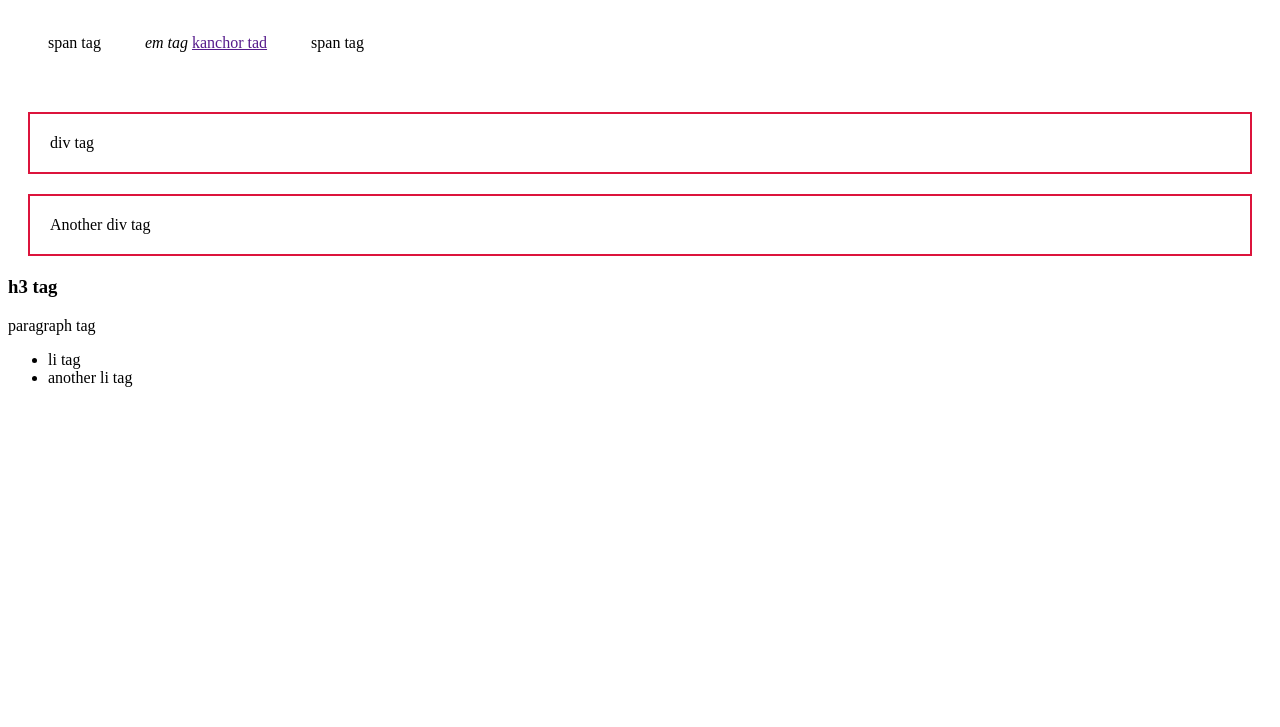
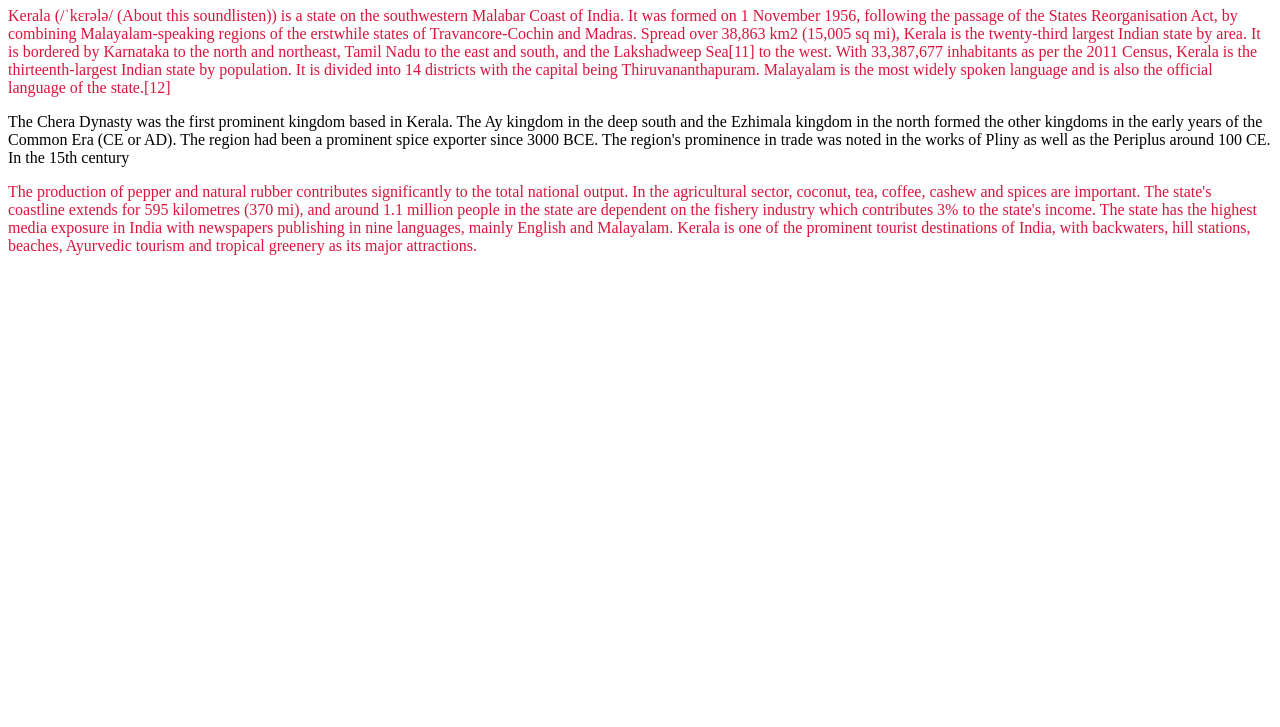
Before and after one commit to ritheesh4/Vonnue-Trainee-Ritheesh, a plain HTML site: page index.html in a window 1280 px wide. Shown: the part 73-800 px from the top of the page. Drawn offline with Linux system fonts and the light colour scheme.

Commit message:
Initial commit

```diff
--- a/index.html
+++ b/index.html
@@ -3,35 +3,42 @@
 
 <head>
     <title>
-        css basics
+        5th video
     </title>
-    <link rel ="stylesheet" href="styles.css">
+    <link rel="stylesheet" href="styles.css">
 </head>
+
 <body>
-    <!-- <h1>India</h1>
-    <p>India (Hindi: Bhārat), officially the Republic of India (Hindi: Bhārat Gaṇarājya),[20] is a country in South Asia. It is the second-most populous country, the seventh-largest country by area, and the most populous democracy in the world. Bounded by the Indian Ocean on the south, the Arabian Sea on the southwest, and the Bay of Bengal on the southeast, it shares land borders with Pakistan to the west;[e] China, Nepal, and Bhutan to the north; and Bangladesh and Myanmar to the east. In the Indian Ocean, India is in the vicinity of Sri Lanka and the Maldives; its Andaman and Nicobar Islands share a maritime border with Thailand and Indonesia.</p>
-    <ul>
-        <li>Kerala</li>
-        <li>Tamil Nadu</li>
-        <li>Andhra Pradesh</li>
-        <li>Arunachal Pradesh</li>
+    <div>
+        <h1>KERALA</h1>
+        <p class="first">
+            Kerala (/ˈkɛrələ/ (About this soundlisten)) is a state on the southwestern Malabar Coast of India. It was
+            formed on 1 November 1956, following the passage of the States Reorganisation Act, by combining
+            Malayalam-speaking regions of the erstwhile states of Travancore-Cochin and Madras. Spread over 38,863 km2
+            (15,005 sq mi), Kerala is the twenty-third largest Indian state by area. It is bordered by Karnataka to the
+            north and northeast, Tamil Nadu to the east and south, and the Lakshadweep Sea[11] to the west. With
+            33,387,677 inhabitants as per the 2011 Census, Kerala is the thirteenth-largest Indian state by population.
+            It is divided into 14 districts with the capital being Thiruvananthapuram. Malayalam is the most widely
+            spoken language and is also the official language of the state.[12]
+        </p>
+        <p>
+            The Chera Dynasty was the first prominent kingdom based in Kerala. The Ay kingdom in the deep south and the
+            Ezhimala kingdom in the north formed the other kingdoms in the early years of the Common Era (CE or AD). The
+            region had been a prominent spice exporter since 3000 BCE. The region's prominence in trade was noted in the
+            works of Pliny as well as the Periplus around 100 CE. In the 15th century
 
-    </ul> -->
-    <h2>Inline elements</h2>
-    <span>span tag</span>
-    <em>em tag</em>
-    <a href="">kanchor tad</a>
-    <span>span tag</span>
-    <div>div tag</div>
-    <div>Another div tag</div>
-    <h3>h3 tag</h3>
-    <p>paragraph tag</p>
-    <ul>
-        <li>li tag</li>
-        <li>another li tag</li>
-    </ul>
+        </p>
+        <p class="first">The production of pepper and natural rubber contributes significantly to the total national output. In the
+            agricultural sector, coconut, tea, coffee, cashew and spices are important. The state's coastline extends
+            for 595 kilometres (370 mi), and around 1.1 million people in the state are dependent on the fishery
+            industry which contributes 3% to the state's income. The state has the highest media exposure in India with
+            newspapers publishing in nine languages, mainly English and Malayalam. Kerala is one of the prominent
+            tourist destinations of India, with backwaters, hill stations, beaches, Ayurvedic tourism and tropical
+            greenery as its major attractions.
 
+
+        </p>
+    </div>
 </body>
 
-
 </html>
--- a/styles.css
+++ b/styles.css
@@ -1,34 +1,4 @@
-/* p{
-    color: black;
-    background-color: grey;
-    font-size: 20px;
-    text-decoration: underline;
-    font-family: -apple-system, BlinkMacSystemFont, 'Segoe UI', Roboto, Oxygen, Ubuntu, Cantarell, 'Open Sans', 'Helvetica Neue', sans-serif;
-    column-count: 2;
-    text-align: center;
-}
-
-
-ul{
-    border-width: 4px;
-    border-style: dotted;
-    border-color: green;
-    border-bottom: 2px solid green;
-}
-li{
-    list-style-type: square;
-    text-shadow: green;
-} */
-span{
-     display: inline-block;
-     margin: 20px;
-     padding: 20px;
-}
-div{
-    /* display: inline; */
-    border: 2px solid crimson;
-    margin: 20px;
-    padding: 20px;
-
+.first{
+    color: crimson;
 
 }
```
Also changed, not shown: readme.txt.
